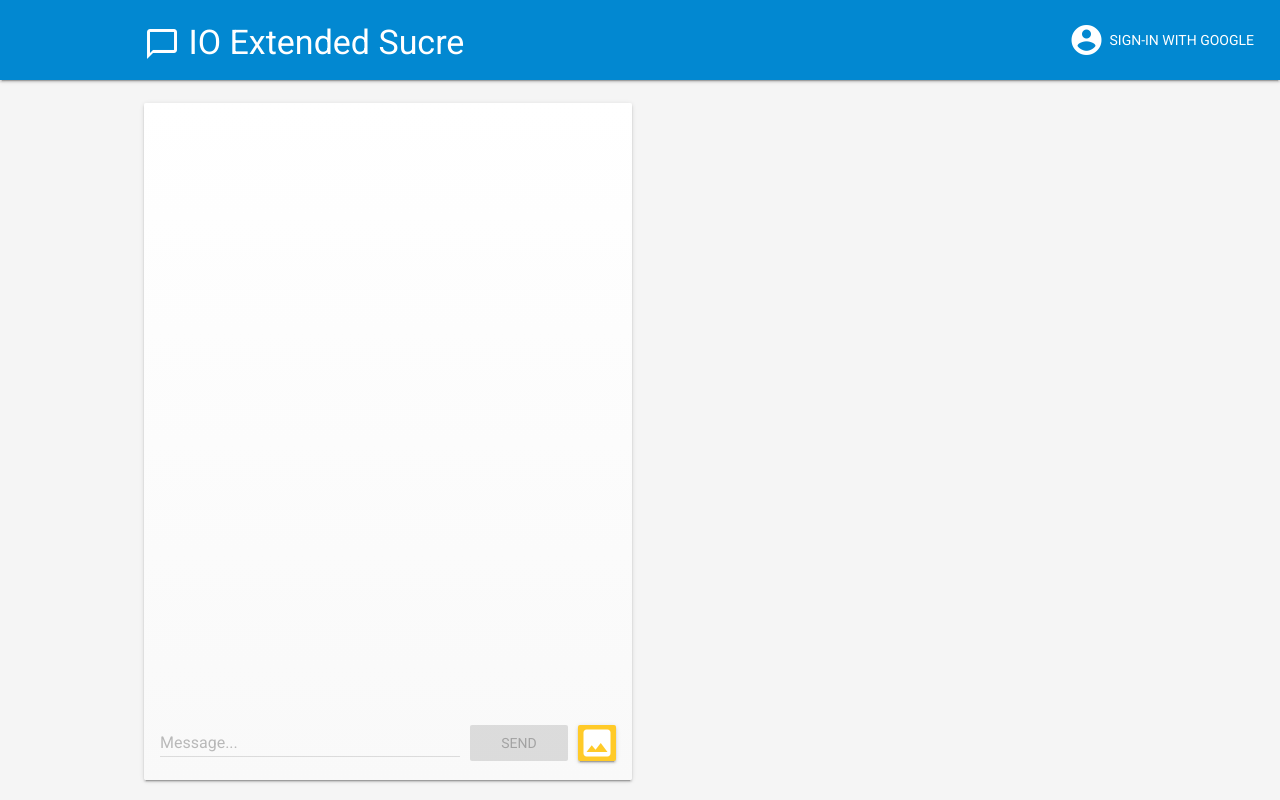
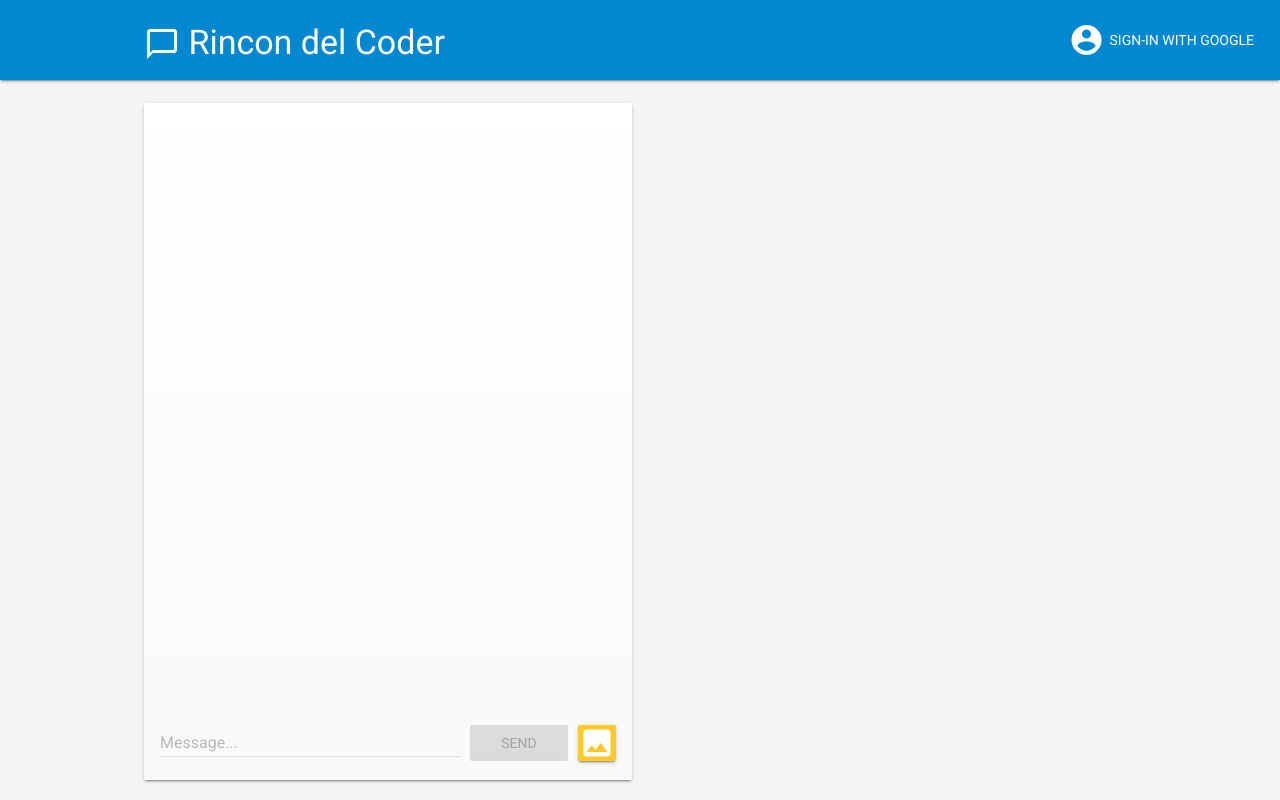
Before and after one commit to jhonny-ventiades/ChatApp, a website built with webpack: page public/index.html in a window 1280 px wide. Built offline with nearby package versions, Linux system fonts and the light colour scheme; some packages are replaced by stand-ins of ours; no server answers; the database is empty.

Commit message:
change title

```diff
--- a/public/index.html
+++ b/public/index.html
@@ -5,7 +5,7 @@
   <meta http-equiv="X-UA-Compatible" content="IE=edge">
   <meta name="description" content="Learn how to use the Firebase platform on the Web">
   <meta name="viewport" content="width=device-width, initial-scale=1.0">
-  <title>IO Extended Sucre</title>
+  <title>Rincon del Coder</title>
 
   <!-- Disable tap highlight on IE -->
   <meta name="msapplication-tap-highlight" content="no">
@@ -15,13 +15,13 @@
 
   <!-- Add to homescreen for Chrome on Android -->
   <meta name="mobile-web-app-capable" content="yes">
-  <meta name="application-name" content="IO Extended Sucre">
+  <meta name="application-name" content="Rincon del Coder">
   <meta name="theme-color" content="#303F9F">
 
   <!-- Add to homescreen for Safari on iOS -->
   <meta name="apple-mobile-web-app-capable" content="yes">
   <meta name="apple-mobile-web-app-status-bar-style" content="black-translucent">
-  <meta name="apple-mobile-web-app-title" content="IO Extended Sucre">
+  <meta name="apple-mobile-web-app-title" content="Rincon del Coder">
   <meta name="apple-mobile-web-app-status-bar-style" content="#303F9F">
 
   <!-- Tile icon for Win8 -->
@@ -67,7 +67,7 @@
   <header class="mdl-layout__header mdl-color-text--white mdl-color--light-blue-700">
     <div class="mdl-cell mdl-cell--12-col mdl-cell--12-col-tablet mdl-grid">
       <div class="mdl-layout__header-row mdl-cell mdl-cell--12-col mdl-cell--12-col-tablet mdl-cell--12-col-desktop">
-        <h3><i class="material-icons">chat_bubble_outline</i> IO Extended Sucre</h3>
+        <h3><i class="material-icons">chat_bubble_outline</i> Rincon del Coder</h3>
       </div>
       <div id="user-container">
         <div hidden id="user-pic"></div>
```
Also changed, not shown: .github/workflows/firebase-hosting-pull-request.yml.
